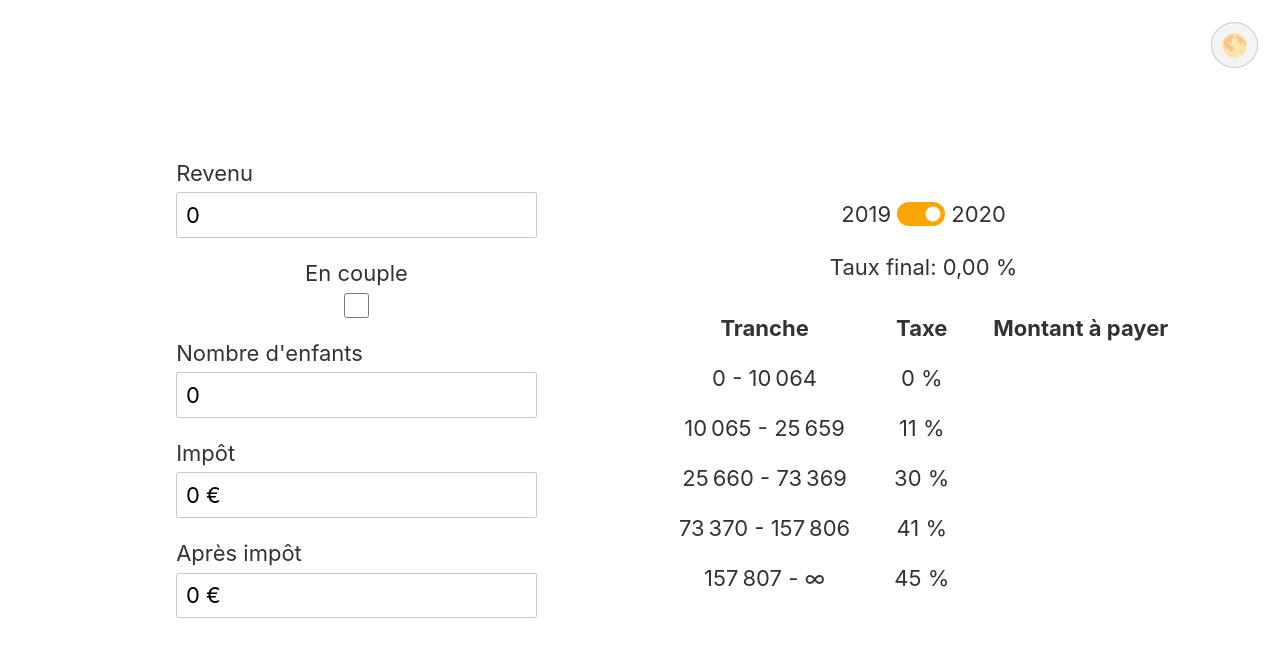
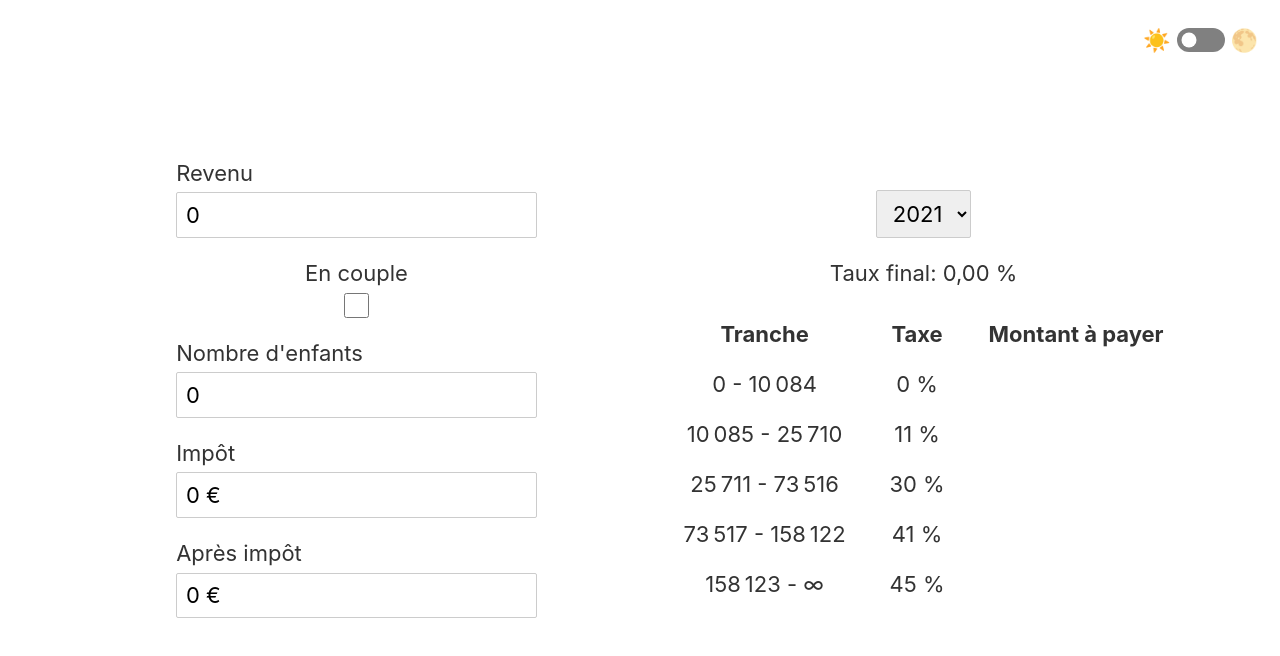
Before and after one commit to Rutabadev/svelte-impots, a Svelte app: page / in a window 1280 px wide. Shown: the top 656 px of the page. Built offline with nearby package versions, Linux system fonts and the light colour scheme.

Commit message:
new year + years in select + theme in switch

```diff
--- a/src/App.svelte
+++ b/src/App.svelte
@@ -17,8 +17,11 @@
   $: formattedNet = currencyFormatter.format(net);
   let inCouple: boolean = false;
   let nbChildren: number = 0;
-  let darkTheme: boolean = false;
-  const paliersByYears = {
+  let darkTheme: boolean;
+  // When darkTheme changes, toggleTheme()
+  $: (darkTheme = false), toggleTheme();
+  let ready = false;
+  const paliersByYear = {
     "2019": [
       {
         limit: 10064,
@@ -73,9 +76,36 @@
         due: 0,
       },
     ],
+    "2021": [
+      {
+        limit: 10084,
+        tax: 0,
+        due: 0,
+      },
+      {
+        limit: 25710,
+        tax: 11,
+        due: 0,
+      },
+      {
+        limit: 73516,
+        tax: 30,
+        due: 0,
+      },
+      {
+        limit: 158122,
+        tax: 41,
+        due: 0,
+      },
+      {
+        limit: Infinity,
+        tax: 45,
+        due: 0,
+      },
+    ],
   };
-  let year: string = "2020";
-  $: paliers = paliersByYears[year];
+  let year: string = "2021";
+  $: paliers = paliersByYear[year];
 
   onMount(() => {
     if (localStorage.getItem("darkTheme")) {
@@ -83,17 +113,17 @@
     } else if (window.matchMedia("(prefers-color-scheme: dark)").matches) {
       darkTheme = true;
     }
-    document.querySelector(".theme-button").innerHTML = darkTheme ? "☀️" : "🌕";
     document.documentElement.setAttribute(
       "data-dark-theme",
       darkTheme.toString()
     );
+    ready = true;
   });
 
-  function toggleTheme(event: any) {
-    darkTheme = !darkTheme;
-    darkTheme && (event.target.innerHTML = "☀️");
-    !darkTheme && (event.target.innerHTML = "🌕");
+  async function toggleTheme() {
+    if (!ready) {
+      return;
+    }
     document.documentElement.setAttribute(
       "data-dark-theme",
       darkTheme.toString()
@@ -148,7 +178,12 @@
 </script>
 
 <main>
-  <button class="theme-button" on:click={toggleTheme} />
+  <Switch
+    class="theme-switch"
+    left="☀️"
+    right="🌕"
+    on:change={toggleTheme}
+    bind:value={darkTheme} />
   <form>
     <div class="wrapper">
       <div class="subwrapper">
@@ -194,12 +229,15 @@
     </div>
   </form>
   <div class="infos">
-    <Switch
-      left="2019"
-      right="2020"
-      on:change={calcImpots}
+    <select
+      class="year-select"
+      name="year"
       bind:value={year}
-      checked />
+      on:input={calcImpots}>
+      {#each Object.keys(paliersByYear).reverse() as year}
+        <option value={year}>{year}</option>
+      {/each}
+    </select>
     <div>
       Taux final: {new Intl.NumberFormat('fr-FR', { style: 'percent', minimumFractionDigits: 2 }).format(impot / revenu || 0)}
     </div>
@@ -225,7 +263,7 @@
     }
   }
 
-  .theme-button {
+  :global(.theme-switch) {
     position: absolute;
     top: 1rem;
     right: 1rem;
@@ -285,4 +323,9 @@
   .infos :not(table) {
     text-align: center;
   }
+
+  .year-select {
+    max-width: min-content;
+    margin: auto;
+  }
 </style>
--- a/src/Switch.svelte
+++ b/src/Switch.svelte
@@ -2,26 +2,25 @@
   import { createEventDispatcher } from "svelte";
   import { fade } from "svelte/transition";
 
-  export let checked: boolean;
-  export let value: string;
+  export let value: string | boolean;
   export let left = "off";
   export let right = "on";
+  $: checked = value === right || value === true;
   const dispatch = createEventDispatcher();
   let isHovered = false;
   let isFocused = false;
-  const onHover = () => (isHovered = true);
-  const onLeave = () => (isHovered = false);
-  const onFocus = () => (isFocused = true);
-  const onBlur = () => (isFocused = false);
   const onClick = () => {
     checked = !checked;
-    value = checked ? right : left;
+    value = checked;
     dispatch("change");
   };
-  const handleKeydown = ({ key }) => {
+  const handleKeydown = ({ code }) => {
     if (!isFocused) return;
-    switch (key) {
+    switch (code) {
       case "Enter":
+        onClick();
+        break;
+      case "Space":
         onClick();
         break;
       case "ArrowLeft":
@@ -37,13 +36,14 @@
 </script>
 
 <div
+  class={$$props.class}
   on:click={onClick}
-  on:mouseenter={onHover}
-  on:mouseleave={onLeave}
+  on:mouseenter={() => (isHovered = true)}
+  on:mouseleave={() => (isHovered = false)}
   tabindex="0"
   on:keydown={handleKeydown}
-  on:focus={onFocus}
-  on:blur={onBlur}>
+  on:focus={() => (isFocused = true)}
+  on:blur={() => (isFocused = false)}>
   <span color={!checked ? 'orange' : 'white'}>{left}</span>
   <svg width="60" height="36" aria-hidden="true" style="margin-rigth: 4">
     <rect
```
Also changed, not shown: 1 other file (tests, documents, lock files or other folders).
